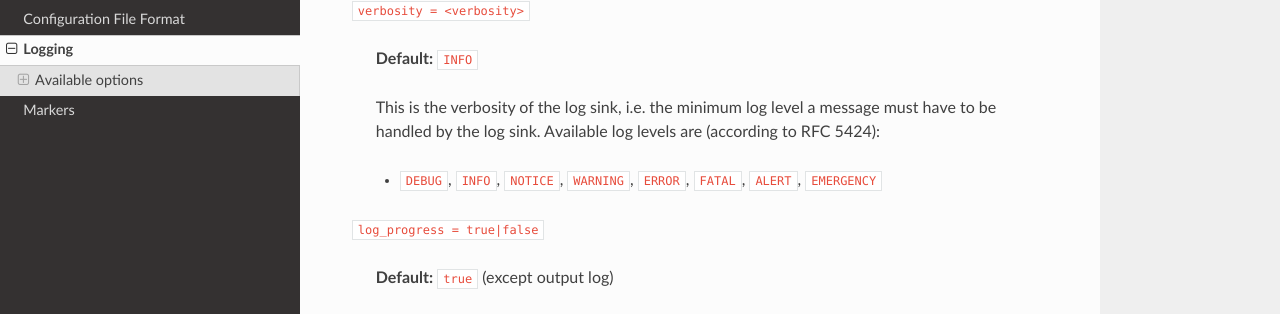
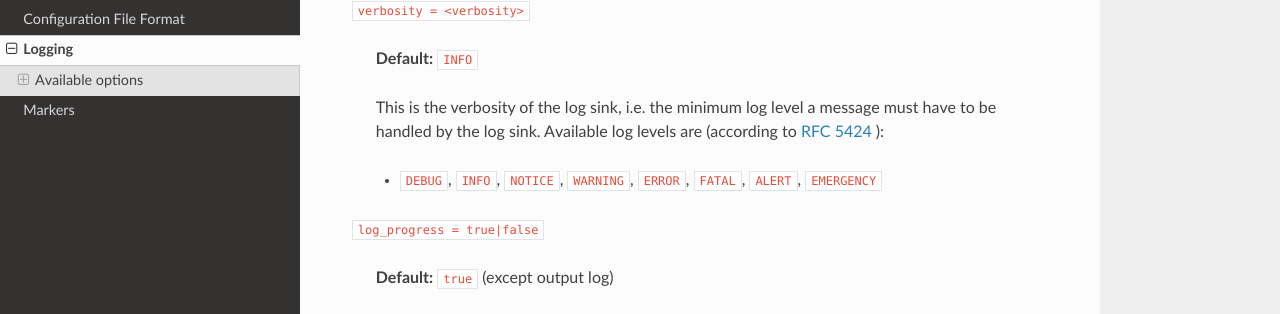
Before and after one commit to mapcrafter/mapcrafter, a Sphinx documentation site: the page built from docs/logging.rst, in a window 1280 px wide and 900 px high, scrolled down 1316 px. Shown: the part 160-474 px from the top of the window. Built offline with Sphinx 7.4.7 and the Read the Docs theme 2.0.0, drawn with Linux system fonts in a browser that asks for light colours; some of the changed lines change nothing that is shown.

Commit message:
Link to RFC 5424
Cause people like links

```diff
--- a/docs/logging.rst
+++ b/docs/logging.rst
@@ -67,7 +67,7 @@ The following options are relevant for all log sink types.
     **Default:** ``INFO``
 
     This is the verbosity of the log sink, i.e. the minimum log level a message must
-    have to be handled by the log sink. Available log levels are (according to RFC 5424):
+    have to be handled by the log sink. Available log levels are (according to `RFC 5424 <https://tools.ietf.org/html/rfc5424>`_ ):
 
     * ``DEBUG``, ``INFO``, ``NOTICE``, ``WARNING``, ``ERROR``, ``FATAL``, ``ALERT``,
       ``EMERGENCY``
```
